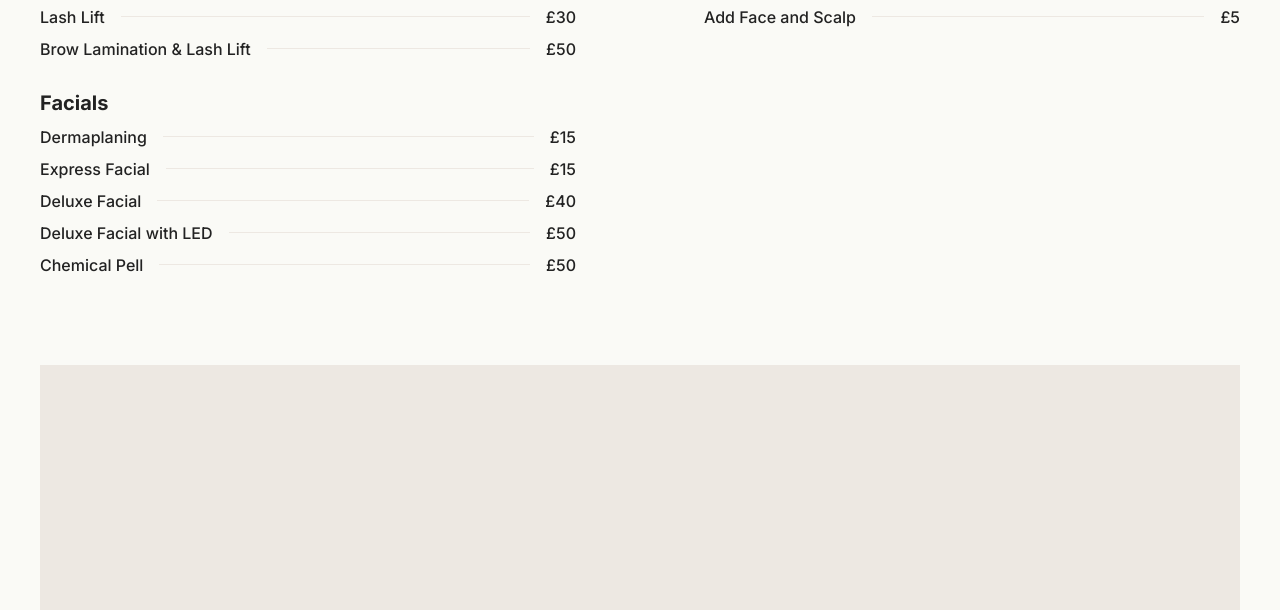
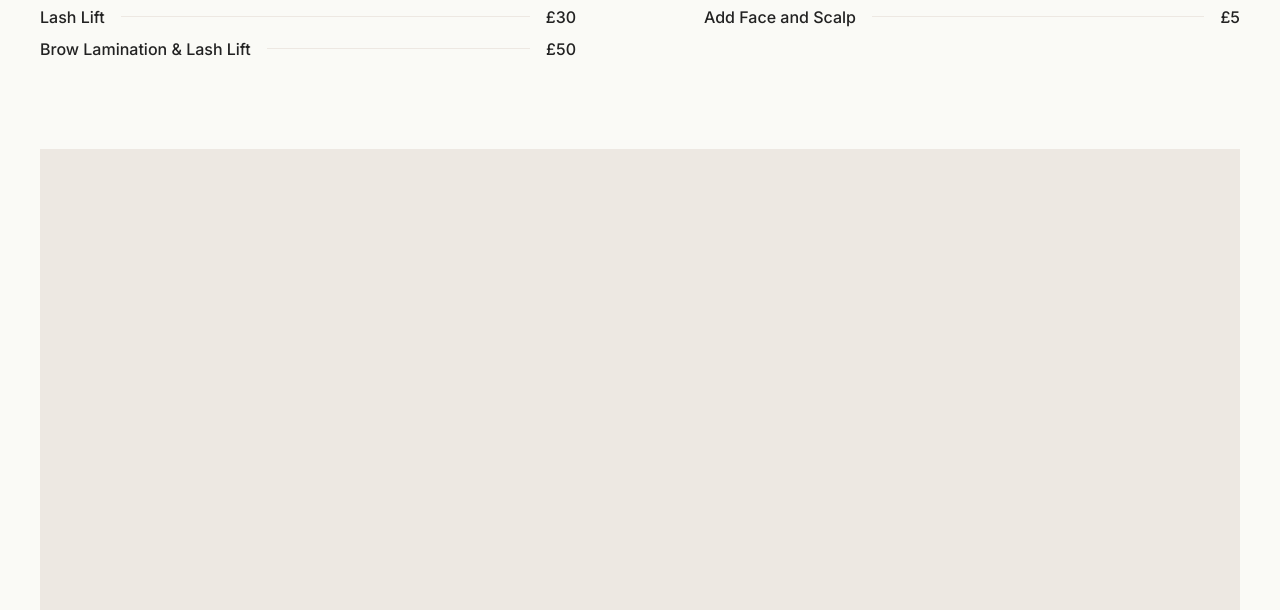
Before and after one commit to REAZN/emz, an Astro site: page / in a window 1280 px wide. Shown: the part 3514-4124 px from the top of the page. Built offline with nearby package versions, Linux system fonts and the light colour scheme; Astro itself is replaced by a stand-in of ours; a web font is replaced by a local one.

Commit message:
service changes + nav

```diff
--- a/src/sections/About.astro
+++ b/src/sections/About.astro
@@ -24,7 +24,7 @@ import { Image } from "@astrojs/image/components";
                 <br/><br/>Em'z offers a wide range of services from <a href="#hair">Hair</a> to <a href="#nails">Nails</a>, <a href="#body">Massages</a> and <a href="#beauty">Waxing</a>.
                 Working alongside Emily is her stepsister and best friend Siobhan, who specialises in nails and massages.
             </p>
-            <Button border colors="bg-transparrent">SEE WHAT WE OFFER</Button>
+            <Button href="#services" border colors="bg-transparrent">SEE WHAT WE OFFER</Button>
         </div>
     </div>
 </section>
--- a/src/sections/Hero.astro
+++ b/src/sections/Hero.astro
@@ -7,7 +7,7 @@ import Button from "../components/Button.astro";
         <img src="/images/logo.svg" width="220" height="137" alt="Em'z" />
         <h1>HAIR, NAILS & BEAUTY</h1>
         <div class="flex space-x-3 pt-8">
-            <Button href="#services" weight="font-thin">BOOK NOW</Button>
+            <Button href="#findus" weight="font-thin">BOOK NOW</Button>
             <Button href="#services" colors="bg-accent2 text-background" weight="font-medium">PRICING</Button>
         </div>
     </div>
--- a/src/services.ts
+++ b/src/services.ts
@@ -252,31 +252,6 @@ export const services: Services[] = [
                     },
                 ]
             },
-            {
-                title: "Facials",
-                service: [
-                    {
-                        name: "Dermaplaning",
-                        price: "£15",
-                    },
-                    {
-                        name: "Express Facial",
-                        price: "£15",
-                    },
-                    {
-                        name: "Deluxe Facial",
-                        price: "£40",
-                    },
-                    {
-                        name: "Deluxe Facial with LED",
-                        price: "£50",
-                    },
-                    {
-                        name: "Chemical Pell",
-                        price: "£50",
-                    },
-                ]
-            },
         ]
     },
     {
```
